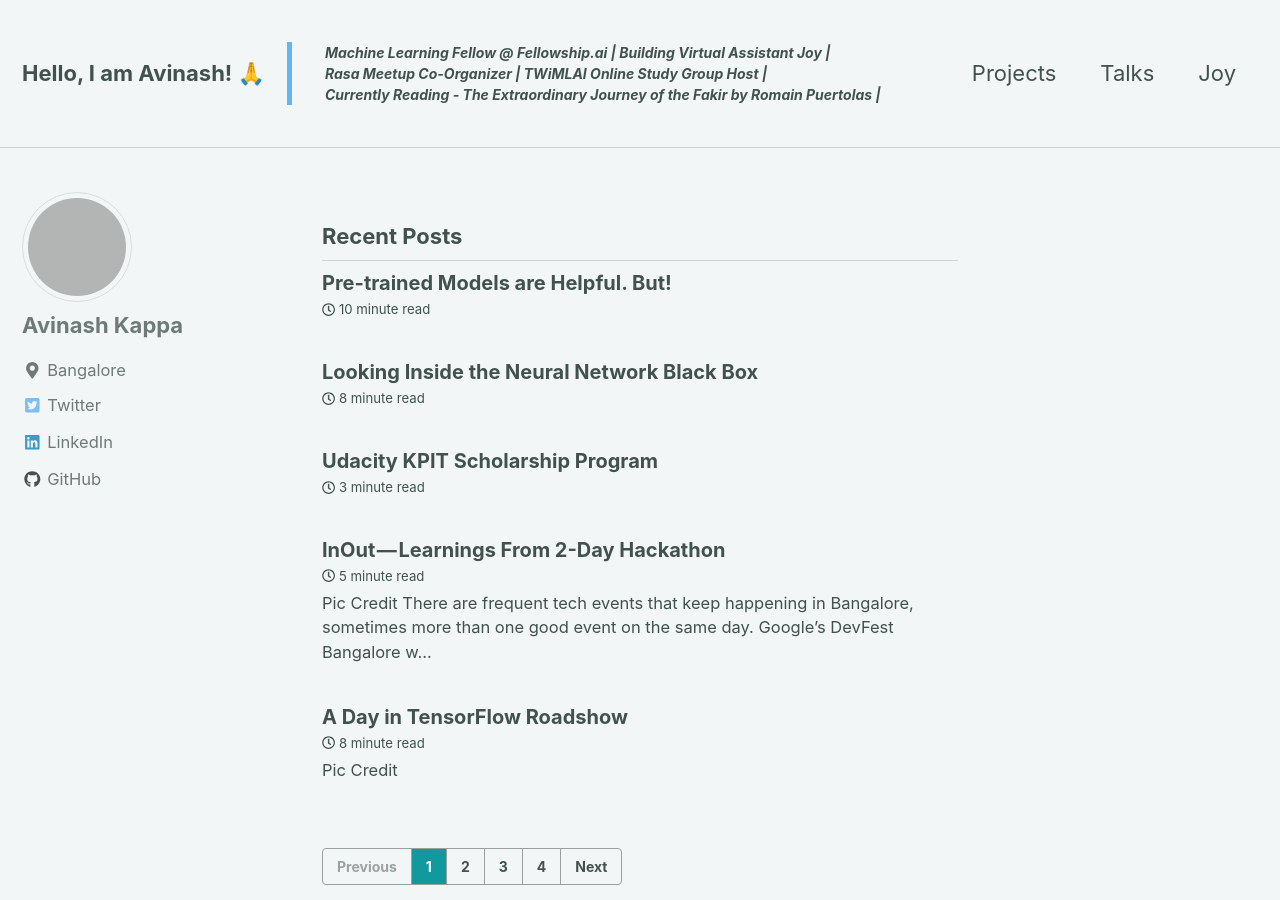
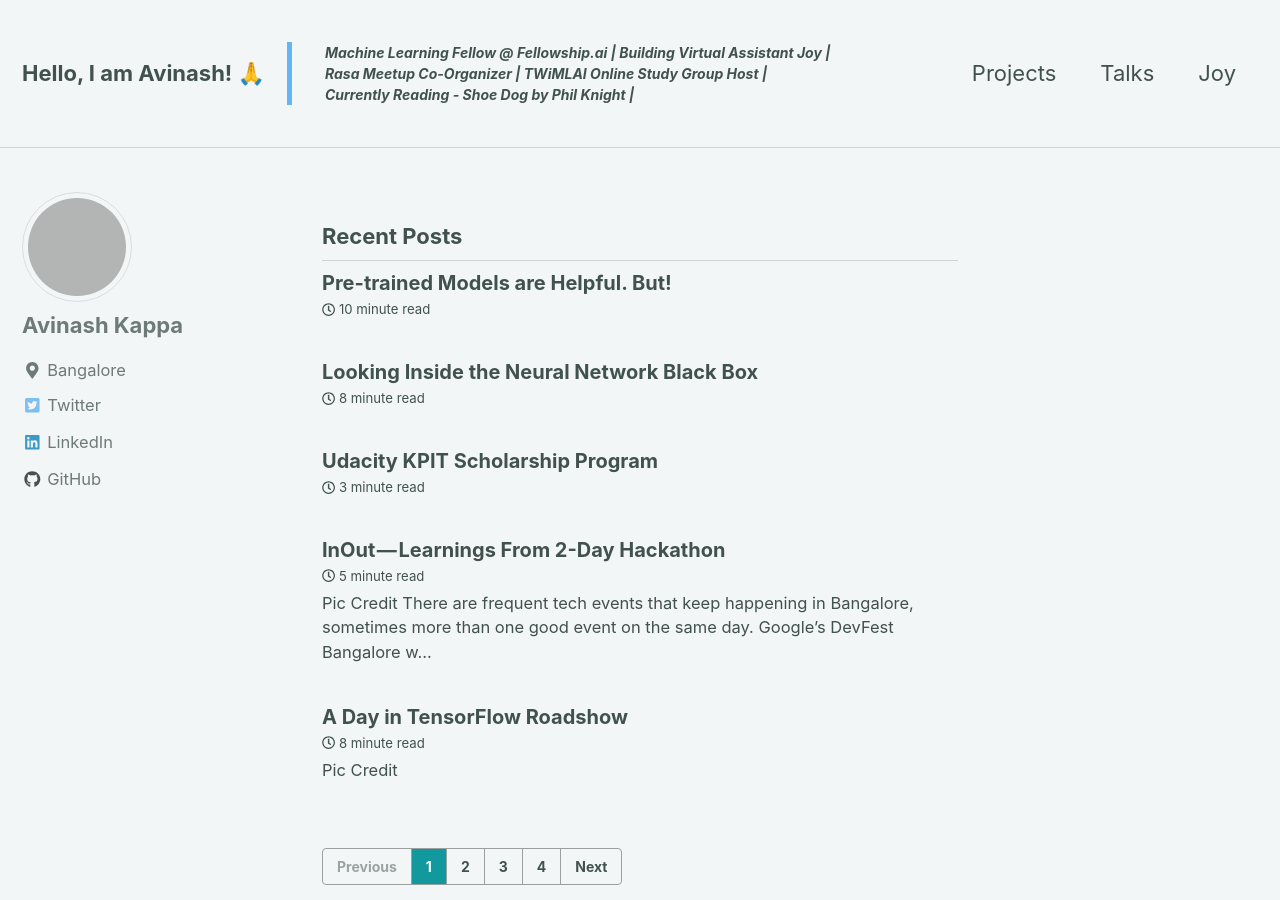
Before and after one commit to theimgclist/theimgclist.github.io, a Jekyll site: the page built from index.html, in a window 1280 px wide and 900 px high. Built offline with Jekyll 4.4.1, drawn with Linux system fonts in a browser that asks for light colours; nearby versions of some CDN libraries; the list of posts is cut into pages by our own code; grey boxes are pictures that could not be loaded.

Commit message:
Blog - Update currently reading

```diff
--- a/_includes/masthead.html
+++ b/_includes/masthead.html
@@ -5,7 +5,7 @@
 
 		<a class="site-title" href="{{ '/' | absolute_url }}">Hello, I am Avinash! &#x1f64f;</a>
 		<div class="my-header">
-		<blockquote><p><b>Machine Learning Fellow @ Fellowship.ai | Building Virtual Assistant Joy | </br>Rasa Meetup Co-Organizer | TWiMLAI Online Study Group Host | </br>Currently Reading - The Extraordinary Journey of the Fakir by Romain Puertolas | </b></p></blockquote>
+		<blockquote><p><b>Machine Learning Fellow @ Fellowship.ai | Building Virtual Assistant Joy | </br>Rasa Meetup Co-Organizer | TWiMLAI Online Study Group Host | </br>Currently Reading - Shoe Dog by Phil Knight | </b></p></blockquote>
 		</div>
         <ul class="visible-links">
           {% for link in site.data.navigation.main %}
```
